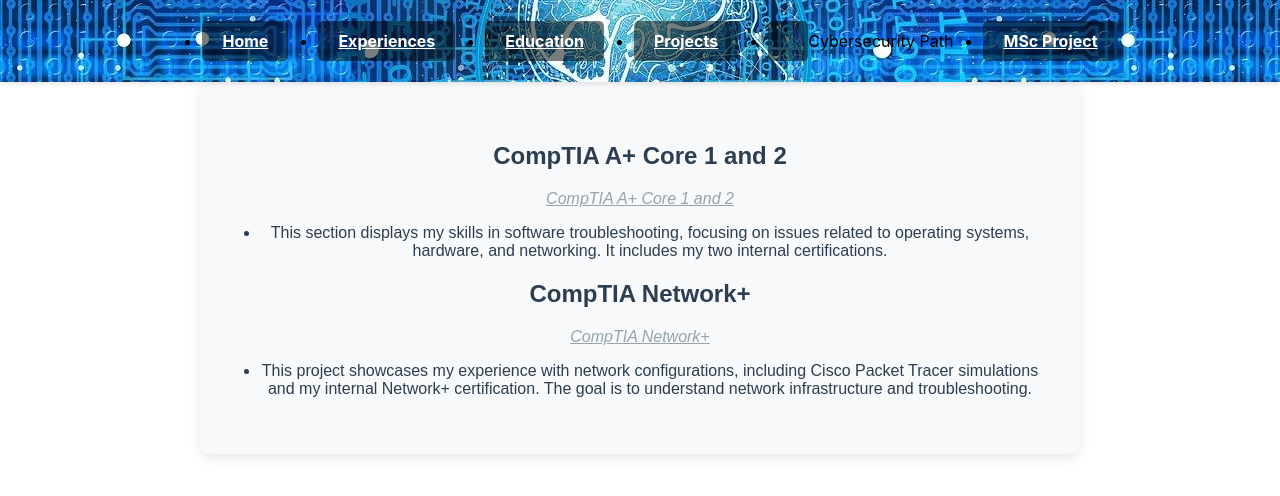
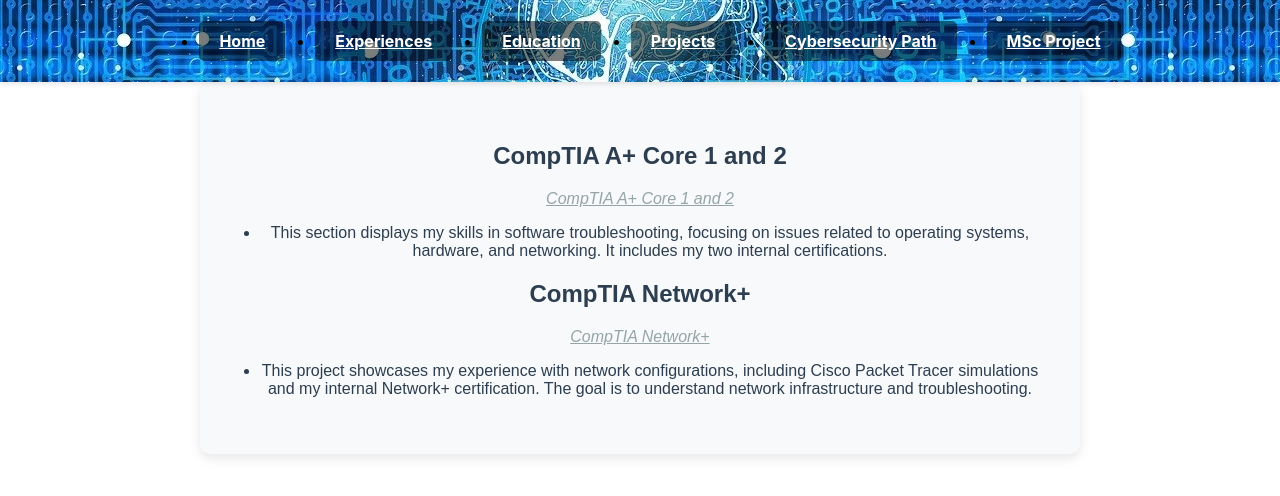
Before and after one commit to dokoye98/CV, a React (Create React App) app: page /cyberpath in a window 1280 px wide. Shown: the top 496 px of the page. Built offline with nearby package versions, Linux system fonts and the light colour scheme.

Commit message:
Formatting

```diff
--- a/src/components/CybersecurityPath.js
+++ b/src/components/CybersecurityPath.js
@@ -1,5 +1,5 @@
 import React from "react";
-import '../stylesheets/CybersecurityPath.css';
+import '../stylesheets/cybersecuritypath.css'
 
 function CybersecurityPath() {
   return (
--- a/src/components/NavBar.js
+++ b/src/components/NavBar.js
@@ -11,7 +11,7 @@
                 <li><Link to="/experiences" id="experiences">Experiences</Link></li>
                 <li><Link to="/education" id="education">Education</Link></li>
                 <li><Link to="/projects" id="projects">Projects</Link></li>
-                <li><Link to="/cyberpath" id="cyber"></Link>Cybersecurity Path</li>
+                <li><Link to="/cyberpath" id="cyber">Cybersecurity Path</Link></li>
                 <li><Link to="/msc_project" id="msc_compiler">MSc Project</Link></li>
             </ul>
         </nav>
```
